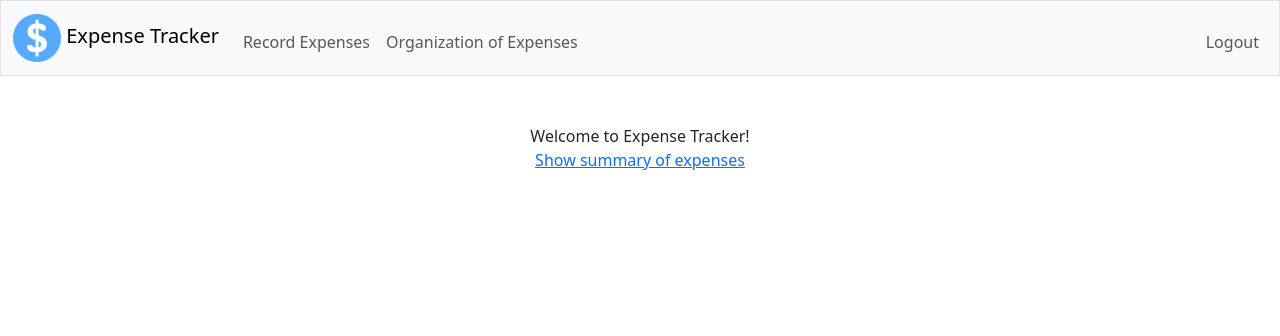
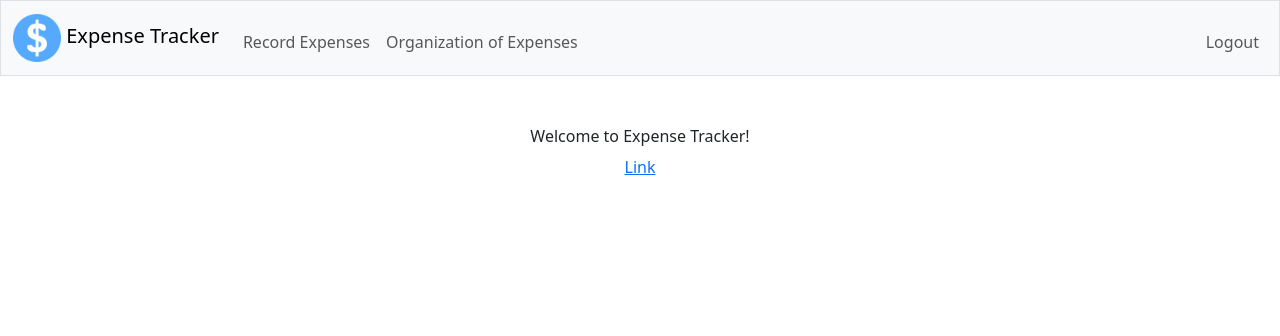
Before and after one commit to swaraliz11/expense-tracker, a Flask app: page / in a window 1280 px wide. Shown: the top 336 px of the page. Run offline with Flask 3, Linux system fonts and the light colour scheme; a user stored in the database is signed in.

Commit message:
modified index.html

```diff
--- a/templates/index.html
+++ b/templates/index.html
@@ -6,5 +6,7 @@
 
 {% block main %}
     <div class="container-md"> Welcome to Expense Tracker! </div>
-    <p><a class="link-opacity-100" href="organize.html"> Show summary of expenses </a></p>
+    <form action="/" method="post">
+        <button type="button" class="btn btn-link">Link</button>
+    </form>
 {% endblock %}
```
Also changed, not shown: 1 other file.
